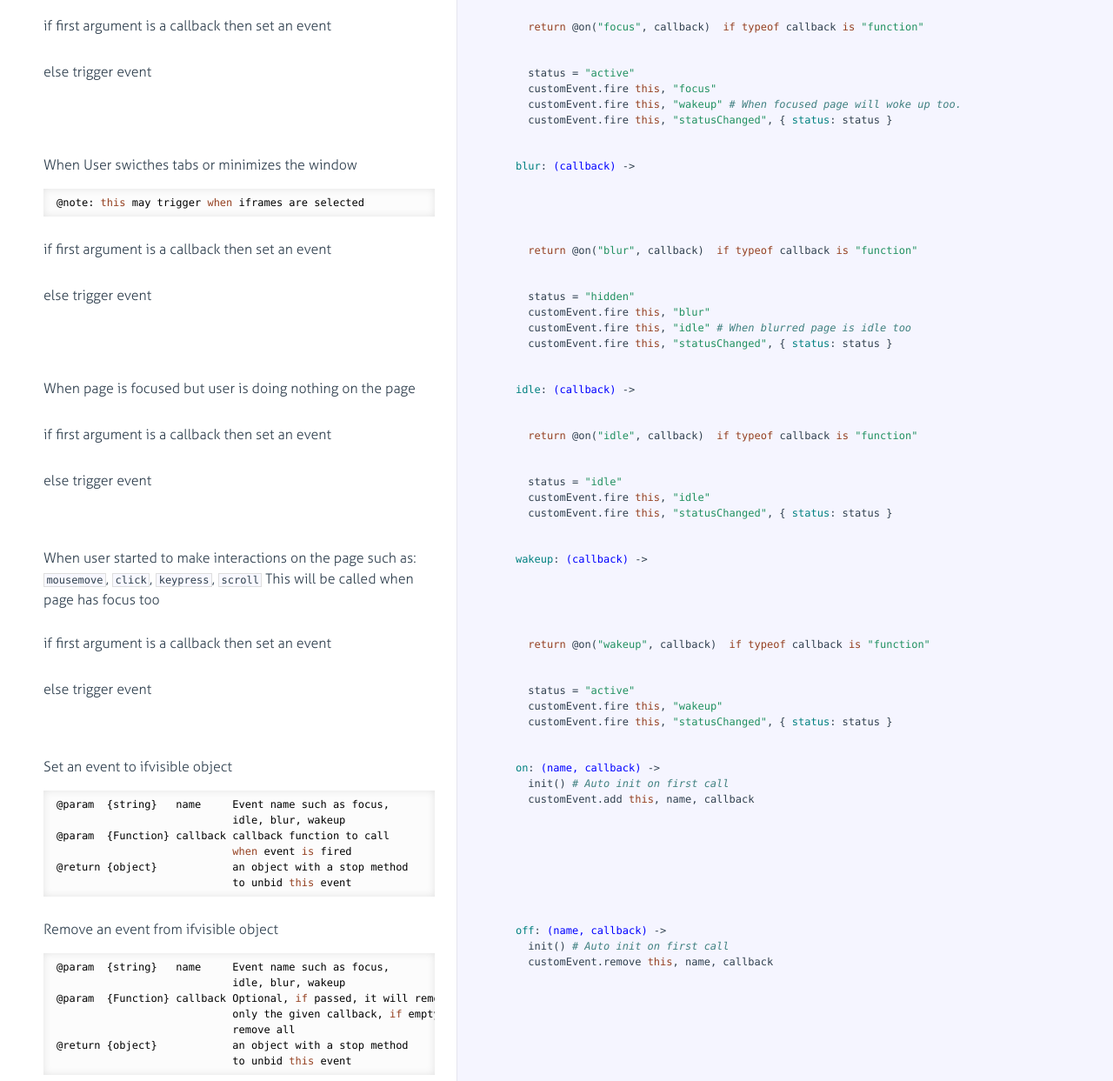
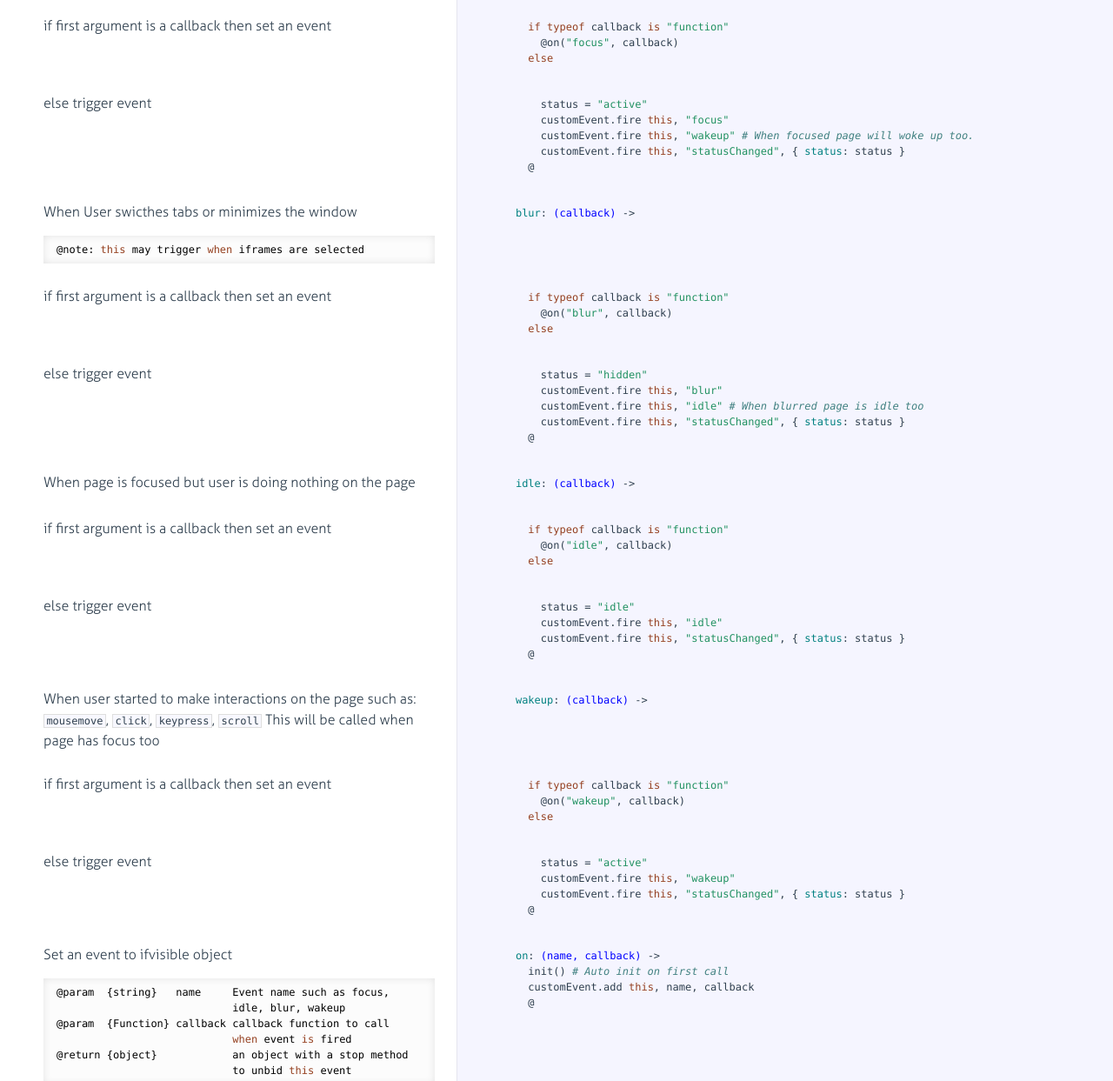
Before and after one commit to serkanyersen/ifvisible.js, a website: page docs/ifvisible.html in a window 1280 px wide. Shown: the part 5800-7043 px from the top of the page at 87% size. Drawn offline with Linux system fonts and the light colour scheme.

Commit message:
Add chaining

```diff
--- a/docs/ifvisible.html
+++ b/docs/ifvisible.html
@@ -920,7 +920,9 @@ when we started keeping the time</p>
 
             </div>
 
-            <div class="content"><div class='highlight'><pre>      <span class="hljs-keyword">return</span> <span class="hljs-property">@on</span>(<span class="hljs-string">"focus"</span>, callback)  <span class="hljs-keyword">if</span> <span class="hljs-keyword">typeof</span> callback <span class="hljs-keyword">is</span> <span class="hljs-string">"function"</span></pre></div></div>
+            <div class="content"><div class='highlight'><pre>      <span class="hljs-keyword">if</span> <span class="hljs-keyword">typeof</span> callback <span class="hljs-keyword">is</span> <span class="hljs-string">"function"</span>
+        <span class="hljs-property">@on</span>(<span class="hljs-string">"focus"</span>, callback)
+      <span class="hljs-keyword">else</span></pre></div></div>
 
         </li>
 
@@ -935,10 +937,11 @@ when we started keeping the time</p>
 
             </div>
 
-            <div class="content"><div class='highlight'><pre>      status = <span class="hljs-string">"active"</span>
+            <div class="content"><div class='highlight'><pre>        status = <span class="hljs-string">"active"</span>
         customEvent.fire <span class="hljs-keyword">this</span>, <span class="hljs-string">"focus"</span>
         customEvent.fire <span class="hljs-keyword">this</span>, <span class="hljs-string">"wakeup"</span> <span class="hljs-comment"># When focused page will woke up too.</span>
-      customEvent.fire <span class="hljs-keyword">this</span>, <span class="hljs-string">"statusChanged"</span>, { <span class="hljs-attribute">status</span>: status }</pre></div></div>
+        customEvent.fire <span class="hljs-keyword">this</span>, <span class="hljs-string">"statusChanged"</span>, { <span class="hljs-attribute">status</span>: status }
+      @</pre></div></div>
 
         </li>
 
@@ -969,7 +972,9 @@ when we started keeping the time</p>
 
             </div>
 
-            <div class="content"><div class='highlight'><pre>      <span class="hljs-keyword">return</span> <span class="hljs-property">@on</span>(<span class="hljs-string">"blur"</span>, callback)  <span class="hljs-keyword">if</span> <span class="hljs-keyword">typeof</span> callback <span class="hljs-keyword">is</span> <span class="hljs-string">"function"</span></pre></div></div>
+            <div class="content"><div class='highlight'><pre>      <span class="hljs-keyword">if</span> <span class="hljs-keyword">typeof</span> callback <span class="hljs-keyword">is</span> <span class="hljs-string">"function"</span>
+        <span class="hljs-property">@on</span>(<span class="hljs-string">"blur"</span>, callback)
+      <span class="hljs-keyword">else</span></pre></div></div>
 
         </li>
 
@@ -984,10 +989,11 @@ when we started keeping the time</p>
 
             </div>
 
-            <div class="content"><div class='highlight'><pre>      status = <span class="hljs-string">"hidden"</span>
+            <div class="content"><div class='highlight'><pre>        status = <span class="hljs-string">"hidden"</span>
         customEvent.fire <span class="hljs-keyword">this</span>, <span class="hljs-string">"blur"</span>
         customEvent.fire <span class="hljs-keyword">this</span>, <span class="hljs-string">"idle"</span> <span class="hljs-comment"># When blurred page is idle too</span>
-      customEvent.fire <span class="hljs-keyword">this</span>, <span class="hljs-string">"statusChanged"</span>, { <span class="hljs-attribute">status</span>: status }</pre></div></div>
+        customEvent.fire <span class="hljs-keyword">this</span>, <span class="hljs-string">"statusChanged"</span>, { <span class="hljs-attribute">status</span>: status }
+      @</pre></div></div>
 
         </li>
 
@@ -1017,7 +1023,9 @@ when we started keeping the time</p>
 
             </div>
 
-            <div class="content"><div class='highlight'><pre>      <span class="hljs-keyword">return</span> <span class="hljs-property">@on</span>(<span class="hljs-string">"idle"</span>, callback)  <span class="hljs-keyword">if</span> <span class="hljs-keyword">typeof</span> callback <span class="hljs-keyword">is</span> <span class="hljs-string">"function"</span></pre></div></div>
+            <div class="content"><div class='highlight'><pre>      <span class="hljs-keyword">if</span> <span class="hljs-keyword">typeof</span> callback <span class="hljs-keyword">is</span> <span class="hljs-string">"function"</span>
+        <span class="hljs-property">@on</span>(<span class="hljs-string">"idle"</span>, callback)
+      <span class="hljs-keyword">else</span></pre></div></div>
 
         </li>
 
@@ -1032,9 +1040,10 @@ when we started keeping the time</p>
 
             </div>
 
-            <div class="content"><div class='highlight'><pre>      status = <span class="hljs-string">"idle"</span>
+            <div class="content"><div class='highlight'><pre>        status = <span class="hljs-string">"idle"</span>
         customEvent.fire <span class="hljs-keyword">this</span>, <span class="hljs-string">"idle"</span>
-      customEvent.fire <span class="hljs-keyword">this</span>, <span class="hljs-string">"statusChanged"</span>, { <span class="hljs-attribute">status</span>: status }</pre></div></div>
+        customEvent.fire <span class="hljs-keyword">this</span>, <span class="hljs-string">"statusChanged"</span>, { <span class="hljs-attribute">status</span>: status }
+      @</pre></div></div>
 
         </li>
 
@@ -1066,7 +1075,9 @@ This will be called when page has focus too</p>
 
             </div>
 
-            <div class="content"><div class='highlight'><pre>      <span class="hljs-keyword">return</span> <span class="hljs-property">@on</span>(<span class="hljs-string">"wakeup"</span>, callback)  <span class="hljs-keyword">if</span> <span class="hljs-keyword">typeof</span> callback <span class="hljs-keyword">is</span> <span class="hljs-string">"function"</span></pre></div></div>
+            <div class="content"><div class='highlight'><pre>      <span class="hljs-keyword">if</span> <span class="hljs-keyword">typeof</span> callback <span class="hljs-keyword">is</span> <span class="hljs-string">"function"</span>
+        <span class="hljs-property">@on</span>(<span class="hljs-string">"wakeup"</span>, callback)
+      <span class="hljs-keyword">else</span></pre></div></div>
 
         </li>
 
@@ -1081,9 +1092,10 @@ This will be called when page has focus too</p>
 
             </div>
 
-            <div class="content"><div class='highlight'><pre>      status = <span class="hljs-string">"active"</span>
+            <div class="content"><div class='highlight'><pre>        status = <span class="hljs-string">"active"</span>
         customEvent.fire <span class="hljs-keyword">this</span>, <span class="hljs-string">"wakeup"</span>
-      customEvent.fire <span class="hljs-keyword">this</span>, <span class="hljs-string">"statusChanged"</span>, { <span class="hljs-attribute">status</span>: status }</pre></div></div>
+        customEvent.fire <span class="hljs-keyword">this</span>, <span class="hljs-string">"statusChanged"</span>, { <span class="hljs-attribute">status</span>: status }
+      @</pre></div></div>
 
         </li>
 
@@ -1106,7 +1118,8 @@ This will be called when page has focus too</p>
 
             <div class="content"><div class='highlight'><pre>    <span class="hljs-attribute">on</span>: <span class="hljs-function"><span class="hljs-params">(name, callback)</span> -&gt;</span>
       init() <span class="hljs-comment"># Auto init on first call</span>
-      customEvent.add <span class="hljs-keyword">this</span>, name, callback</pre></div></div>
+      customEvent.add <span class="hljs-keyword">this</span>, name, callback
+      @</pre></div></div>
 
         </li>
 
@@ -1130,7 +1143,8 @@ This will be called when page has focus too</p>
 
             <div class="content"><div class='highlight'><pre>    <span class="hljs-attribute">off</span>: <span class="hljs-function"><span class="hljs-params">(name, callback)</span> -&gt;</span>
       init() <span class="hljs-comment"># Auto init on first call</span>
-      customEvent.remove <span class="hljs-keyword">this</span>, name, callback</pre></div></div>
+      customEvent.remove <span class="hljs-keyword">this</span>, name, callback
+      @</pre></div></div>
 
         </li>
 
@@ -1226,6 +1240,7 @@ This will be called when page has focus too</p>
 
             <div class="content"><div class='highlight'><pre>      init()
       status <span class="hljs-keyword">is</span> (check <span class="hljs-keyword">or</span> <span class="hljs-string">"active"</span>)
+
   <span class="hljs-keyword">return</span> ifvisible
 )</pre></div></div>
 
```
Also changed, not shown: src/ifvisible.coffee (+37 -22 lines), src/ifvisible.js (+24 -14 lines), src/ifvisible.min.js, 1 other file. Lines whose indentation alone changed are shown as unchanged.
